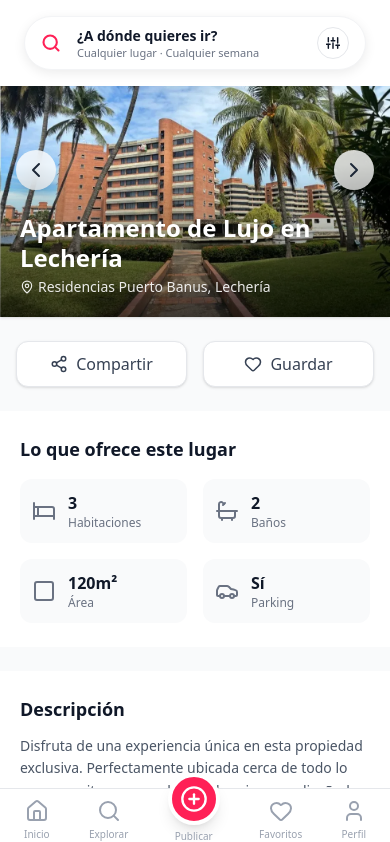
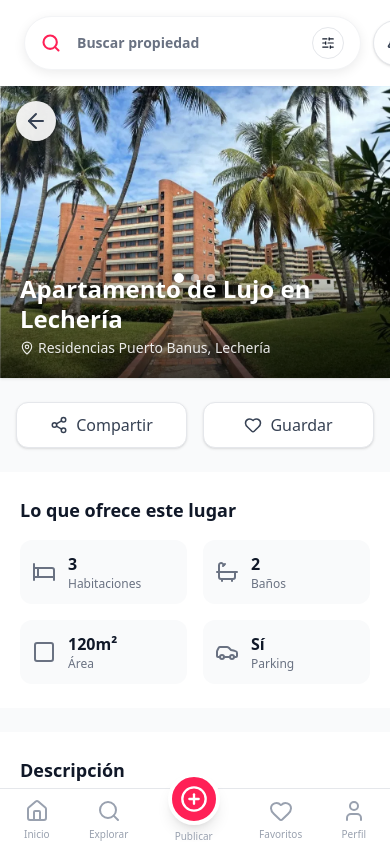
Before and after one commit to Willians45/tumobiliaria, a Vue app: page /property/1 in a window 390 px wide. Shown: the top 842 px of the page. Built offline with nearby package versions, Linux system fonts and the light colour scheme.

Commit message:
feat: enhance responsive design, carousel, gallery, back button, and search logic

```diff
--- a/src/components/PropertyCardList.vue
+++ b/src/components/PropertyCardList.vue
@@ -20,9 +20,9 @@ const handleLike = (e, id) => {
 
 <template>
   <router-link :to="{ name: 'property-details', params: { id: property.id } }" class="block">
-    <div class="bg-white rounded-2xl p-4 shadow-sm hover:shadow-md transition-all duration-300 flex gap-4 group cursor-pointer w-full">
+    <div class="bg-white rounded-2xl p-4 shadow-sm hover:shadow-md transition-all duration-300 flex flex-col md:flex-row gap-4 group cursor-pointer w-full">
       <!-- Image Section -->
-      <div class="relative w-48 aspect-[4/3] rounded-xl overflow-hidden bg-gray-100 flex-shrink-0">
+      <div class="relative w-full md:w-48 h-48 md:h-auto md:aspect-[4/3] rounded-xl overflow-hidden bg-gray-100 flex-shrink-0">
         <img :src="property.image" :alt="property.title" class="w-full h-full object-cover transition-transform duration-700 group-hover:scale-110" />
 
         <!-- Favorite Button -->
--- a/src/components/TopHeader.vue
+++ b/src/components/TopHeader.vue
@@ -1,23 +1,50 @@
 <script setup>
-import { Search } from 'lucide-vue-next';
+import { ref } from 'vue';
+import { useRouter } from 'vue-router';
+import { Search, Bell, SlidersHorizontal } from 'lucide-vue-next';
+
+const router = useRouter();
+const searchQuery = ref('');
+
+const handleSearch = () => {
+  if (searchQuery.value.trim()) {
+    router.push({ name: 'explore', query: { q: searchQuery.value } });
+  }
+};
+
+const goToFilters = () => {
+  router.push({ name: 'explore', query: { openFilters: 'true' } });
+};
 </script>
+
 
 <template>
   <header class="fixed top-0 left-0 w-full bg-white z-40 px-6 pt-4 pb-4 shadow-[0_4px_20px_-10px_rgba(0,0,0,0.1)] transition-all duration-300">
-    <!-- Main Search Bar Area -->
-    <div class="bg-white rounded-full shadow-[0_3px_12px_rgba(0,0,0,0.08)] border border-gray-100 py-2.5 px-4 flex items-center gap-4 active:scale-[0.98] transition-transform duration-100">
-      <div class="flex-shrink-0 text-brand">
-        <Search :size="20" stroke-width="2.5" class="text-rose-500" />
+    <div class="flex items-center gap-3">
+      <!-- Main Search Bar Area -->
+      <div class="flex-1 bg-white rounded-full shadow-[0_3px_12px_rgba(0,0,0,0.08)] border border-gray-100 py-2.5 px-4 flex items-center gap-4 transition-transform duration-100">
+        <div class="flex-shrink-0 text-brand">
+          <Search :size="20" stroke-width="2.5" class="text-rose-500" />
+        </div>
+
+        <input
+          v-model="searchQuery"
+          @keydown.enter="handleSearch"
+          type="text"
+          placeholder="Buscar propiedad"
+          class="flex-1 bg-transparent border-none text-sm font-bold text-gray-900 placeholder-gray-500 focus:outline-none focus:ring-0 px-0 truncate"
+        />
+
+        <button @click="goToFilters" class="p-2 bg-white rounded-full border border-gray-200 hover:bg-gray-50 transition-colors">
+           <SlidersHorizontal :size="14" class="text-gray-900" />
+        </button>
       </div>
 
-      <div class="flex-1 flex flex-col justify-center">
-        <span class="text-sm font-bold text-gray-900 leading-none">¿A dónde quieres ir?</span>
-        <span class="text-[11px] text-gray-500 leading-none mt-1">Cualquier lugar · Cualquier semana</span>
-      </div>
-
-      <div class="p-2 bg-white rounded-full border border-gray-200">
-         <svg xmlns="http://www.w3.org/2000/svg" width="14" height="14" viewBox="0 0 24 24" fill="none" stroke="currentColor" stroke-width="2.5" stroke-linecap="round" stroke-linejoin="round" class="text-gray-900"><line x1="4" y1="21" x2="4" y2="14"></line><line x1="4" y1="10" x2="4" y2="3"></line><line x1="12" y1="21" x2="12" y2="12"></line><line x1="12" y1="8" x2="12" y2="3"></line><line x1="20" y1="21" x2="20" y2="16"></line><line x1="20" y1="12" x2="20" y2="3"></line><line x1="1" y1="14" x2="7" y2="14"></line><line x1="9" y1="8" x2="15" y2="8"></line><line x1="17" y1="16" x2="23" y2="16"></line></svg>
-      </div>
+      <!-- Notification Button -->
+      <button class="p-3 bg-white rounded-full border border-gray-200 shadow-sm hover:bg-gray-50 transition-colors text-gray-700 relative">
+        <Bell :size="20" />
+        <span class="absolute top-2 right-2.5 w-2 h-2 bg-rose-500 rounded-full border border-white"></span>
+      </button>
     </div>
   </header>
 </template>
--- a/src/views/PropertyDetailsView.vue
+++ b/src/views/PropertyDetailsView.vue
@@ -1,7 +1,7 @@
 <script setup>
 import { ref, onMounted, computed } from 'vue';
 import { useRoute, useRouter } from 'vue-router';
-import { MapPin, Bed, Bath, Square, User, Car, Warehouse, ArrowLeft, Star, Heart, CheckCircle2, Share2, ChevronLeft, ChevronRight } from 'lucide-vue-next';
+import { MapPin, Bed, Bath, Square, User, Car, Warehouse, ArrowLeft, Star, Heart, CheckCircle2, Share2, ChevronLeft, ChevronRight, X } from 'lucide-vue-next';
 import propertiesData from '../assets/properties.json';
 import { useFavorites } from '../composables/useFavorites';
 
@@ -38,13 +38,49 @@ const nextImage = () => {
 const prevImage = () => {
     currentImageIndex.value = (currentImageIndex.value - 1 + propertyImages.value.length) % propertyImages.value.length;
 };
+const showGallery = ref(false);
+const touchStart = ref(0);
+const touchEnd = ref(0);
+
+const handleTouchStart = (e) => {
+  touchStart.value = e.changedTouches[0].screenX;
+};
+
+const handleTouchEnd = (e) => {
+  touchEnd.value = e.changedTouches[0].screenX;
+  if (touchEnd.value < touchStart.value - 50) nextImage();
+  if (touchEnd.value > touchStart.value + 50) prevImage();
+};
+
+const shareProperty = async () => {
+  if (navigator.share) {
+    try {
+      await navigator.share({
+        title: property.value.title,
+        text: `Mira esta propiedad: ${property.value.title}`,
+        url: window.location.href,
+      });
+    } catch (err) {
+      console.log('Error sharing:', err);
+    }
+  } else {
+    await navigator.clipboard.writeText(window.location.href);
+    alert('Enlace copiado!');
+  }
+};
 </script>
 
 <template>
   <div v-if="property" class="min-h-screen bg-gray-50 pb-20">
-    <!-- Navbar Mobile (Hidden on mobile now, we use overlay button and internal action buttons) -->
-    <div class="hidden md:hidden sticky top-0 z-30 bg-white/80 backdrop-blur-md border-b border-gray-100 px-4 py-3 justify-between items-center flex">
-       <div class="w-6"></div>
+    <!-- Navbar Mobile (Sticky) -->
+    <div class="flex md:hidden sticky top-0 z-30 bg-white/80 backdrop-blur-md border-b border-gray-100 px-4 py-3 justify-between items-center transition-all">
+       <button @click="goBack" class="p-2 -ml-2 rounded-full hover:bg-gray-100 text-gray-700">
+          <ArrowLeft :size="20" />
+       </button>
+       <span class="font-bold text-gray-900 truncate max-w-[200px]">{{ property.title }}</span>
+       <button @click="shareProperty" class="p-2 -mr-2 rounded-full hover:bg-gray-100 text-gray-700">
+          <Share2 :size="20" />
+       </button>
     </div>
 
     <!-- Navbar Mobile Action Buttons (REMOVED from fixed position - moving to inline) -->
@@ -63,7 +99,7 @@ const prevImage = () => {
 
         <!-- Image Gallery -->
         <div class="relative w-full aspect-[4/3] md:aspect-[16/9] md:rounded-3xl overflow-hidden group shadow-sm bg-gray-200">
-          <img :src="propertyImages[currentImageIndex]" :alt="property.title" class="w-full h-full object-cover transition-all duration-500" />
+          <img :src="propertyImages[currentImageIndex]" :alt="property.title" class="w-full h-full object-cover transition-all duration-500 cursor-pointer" @click="showGallery = true" @touchstart="handleTouchStart" @touchend="handleTouchEnd" />
 
           <!-- Back Button Overlay (Mobile & Desktop Image) -->
           <button @click="goBack" class="absolute top-4 left-4 z-10 bg-white/90 backdrop-blur-md p-2 rounded-full shadow-md text-gray-700 hover:bg-white hover:scale-110 transition-all">
@@ -71,20 +107,20 @@ const prevImage = () => {
           </button>
 
           <!-- Image Controls (Visible always on mobile, hover on desktop) -->
-          <div class="absolute inset-0 flex items-center justify-between p-4 pointer-events-none" v-if="propertyImages.length > 1">
-               <button @click.stop="prevImage" class="pointer-events-auto bg-white/80 backdrop-blur hover:bg-white text-gray-800 p-2 rounded-full shadow-lg transition-transform hover:scale-110 md:opacity-0 md:group-hover:opacity-100 transition-opacity">
+          <div class="absolute inset-0 hidden md:flex items-center justify-between p-4 pointer-events-none" v-if="propertyImages.length > 1">
+               <button @click.stop="prevImage" class="pointer-events-auto bg-white/80 backdrop-blur hover:bg-white text-gray-800 p-2 rounded-full shadow-lg transition-transform hover:scale-110 opacity-0 group-hover:opacity-100 transition-opacity">
                    <ChevronLeft :size="24" />
                </button>
-               <button @click.stop="nextImage" class="pointer-events-auto bg-white/80 backdrop-blur hover:bg-white text-gray-800 p-2 rounded-full shadow-lg transition-transform hover:scale-110 md:opacity-0 md:group-hover:opacity-100 transition-opacity">
+               <button @click.stop="nextImage" class="pointer-events-auto bg-white/80 backdrop-blur hover:bg-white text-gray-800 p-2 rounded-full shadow-lg transition-transform hover:scale-110 opacity-0 group-hover:opacity-100 transition-opacity">
                    <ChevronRight :size="24" />
                </button>
           </div>
 
-          <!-- Image Dots (Hidden on mobile as requested) -->
-          <div class="absolute bottom-16 md:bottom-4 left-0 right-0 justify-center gap-2 z-10 px-4 hidden md:flex" v-if="propertyImages.length > 1">
+          <!-- Image Dots -->
+          <div class="absolute bottom-24 md:bottom-4 left-0 right-0 flex justify-center gap-2 z-10 px-4" v-if="propertyImages.length > 1">
               <span v-for="(img, idx) in propertyImages" :key="idx"
                 class="w-2 h-2 rounded-full transition-all shadow-sm cursor-pointer"
-                @click="currentImageIndex = idx"
+                @click.stop="currentImageIndex = idx"
                 :class="idx === currentImageIndex ? 'bg-white scale-125' : 'bg-white/50'">
               </span>
           </div>
@@ -97,7 +133,7 @@ const prevImage = () => {
             </p>
           </div>
           <div class="absolute top-4 right-4 hidden md:flex gap-2">
-             <button class="bg-white/90 backdrop-blur hover:bg-white text-gray-700 px-4 py-2 rounded-full text-sm font-semibold shadow-sm transition-all flex items-center gap-2">
+             <button @click="shareProperty" class="bg-white/90 backdrop-blur hover:bg-white text-gray-700 px-4 py-2 rounded-full text-sm font-semibold shadow-sm transition-all flex items-center gap-2">
                 <Share2 :size="16" /> Compartir
              </button>
              <button @click="toggleFavorite(property.id)" class="bg-white/90 backdrop-blur hover:bg-white text-gray-700 px-4 py-2 rounded-full text-sm font-semibold shadow-sm transition-all flex items-center gap-2" :class="{ 'text-red-500': isFavorite(property.id) }">
@@ -108,7 +144,7 @@ const prevImage = () => {
 
         <!-- Mobile Action Buttons (Inline) -->
         <div class="flex gap-4 px-4 md:hidden">
-            <button class="flex-1 bg-white border border-gray-200 text-gray-700 py-2.5 rounded-xl font-medium shadow-sm flex items-center justify-center gap-2">
+            <button @click="shareProperty" class="flex-1 bg-white border border-gray-200 text-gray-700 py-2.5 rounded-xl font-medium shadow-sm flex items-center justify-center gap-2">
                 <Share2 :size="18" /> Compartir
             </button>
             <button @click="toggleFavorite(property.id)" class="flex-1 bg-white border border-gray-200 text-gray-700 py-2.5 rounded-xl font-medium shadow-sm flex items-center justify-center gap-2" :class="{ 'text-red-600 border-red-100 bg-red-50': isFavorite(property.id) }">
@@ -258,5 +294,32 @@ const prevImage = () => {
       </div>
 
     </div>
+
+    <!-- Gallery Modal -->
+    <div v-if="showGallery" class="fixed inset-0 z-50 bg-black flex items-center justify-center backdrop-blur-xl" @click="showGallery = false">
+        <button @click="showGallery = false" class="absolute top-4 right-4 z-50 p-2 bg-black/50 text-white rounded-full hover:bg-white/20 transition-colors">
+            <X :size="32" />
+        </button>
+
+        <div class="relative w-full h-full max-w-7xl mx-auto flex items-center justify-center p-4">
+            <img :src="propertyImages[currentImageIndex]" class="max-w-full max-h-[85vh] object-contain rounded-lg shadow-2xl" @click.stop />
+
+            <button @click.stop="prevImage" class="absolute left-4 p-3 bg-white/10 text-white rounded-full hover:bg-white/20 backdrop-blur-md transition-all">
+                <ChevronLeft :size="32" />
+            </button>
+
+            <button @click.stop="nextImage" class="absolute right-4 p-3 bg-white/10 text-white rounded-full hover:bg-white/20 backdrop-blur-md transition-all">
+                <ChevronRight :size="32" />
+            </button>
+
+            <div class="absolute bottom-8 left-0 right-0 flex justify-center gap-2">
+                 <span v-for="(img, idx) in propertyImages" :key="idx"
+                    class="w-2 h-2 rounded-full transition-all cursor-pointer"
+                    @click.stop="currentImageIndex = idx"
+                    :class="idx === currentImageIndex ? 'bg-white scale-125' : 'bg-white/30'">
+                  </span>
+            </div>
+        </div>
+    </div>
   </div>
 </template>
```
Also changed, not shown: src/views/ExploreView.vue (+23 -0 lines).
